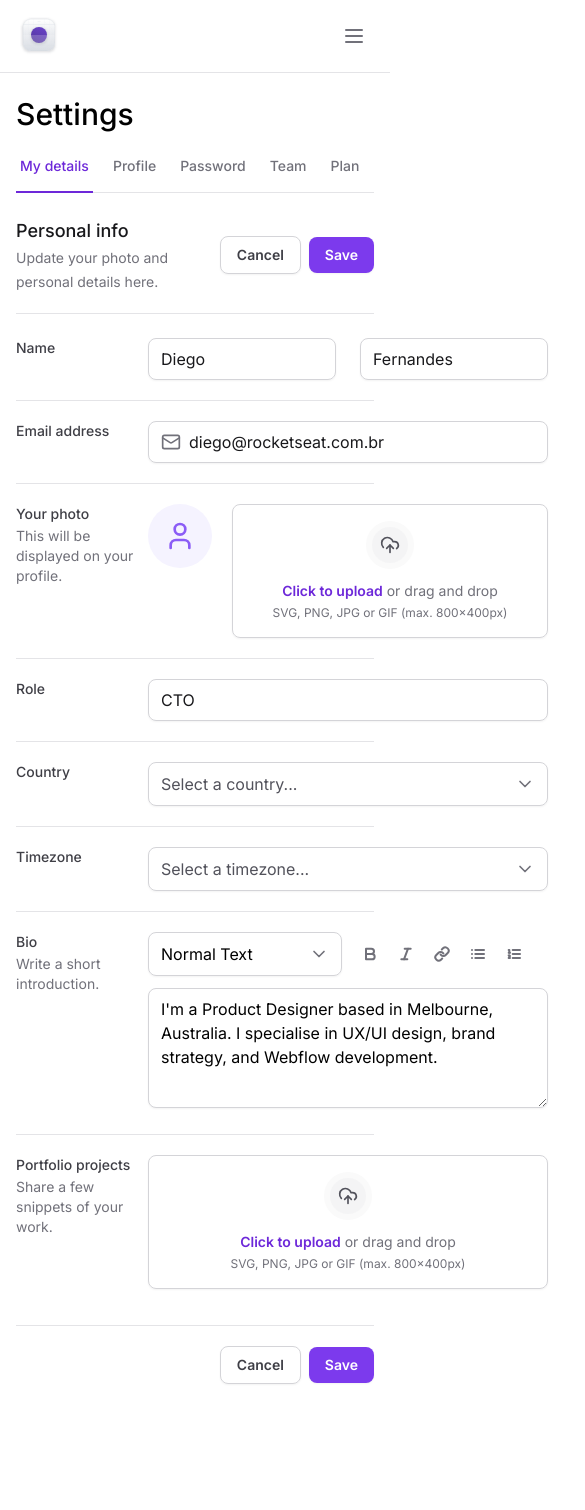
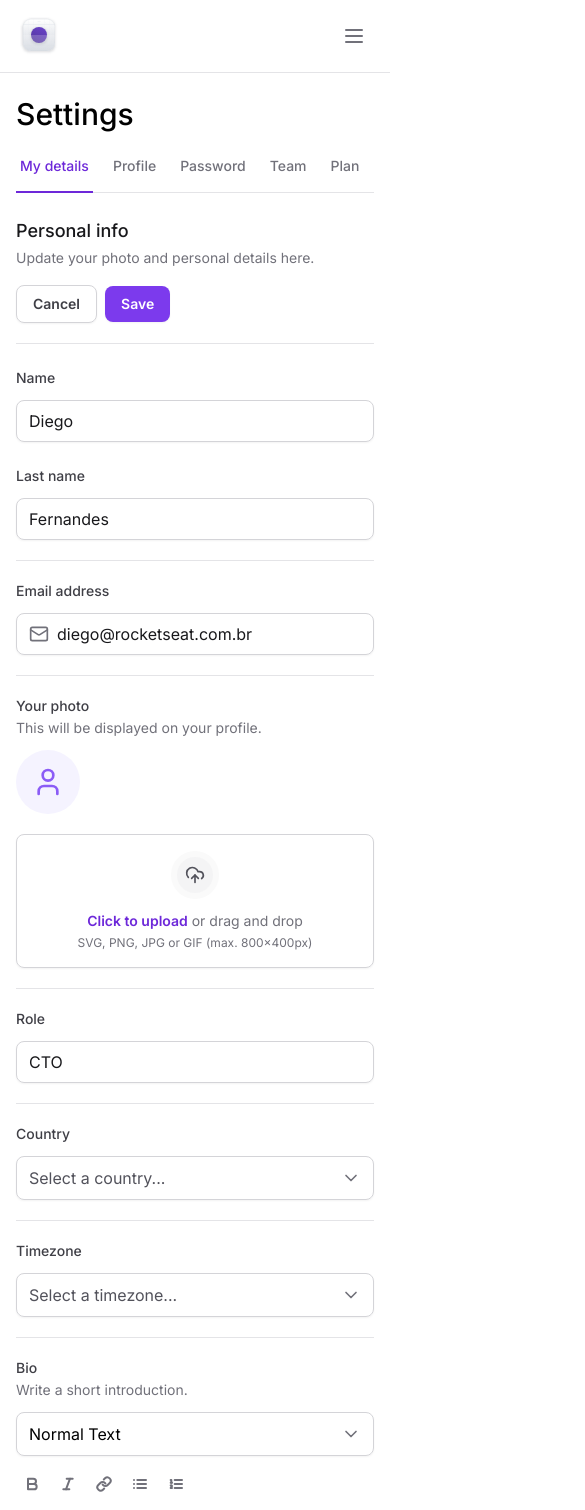
Before and after one commit to matheus-neves/tailwind-next, a Next.js app: page / in a window 390 px wide. Shown: the top 1510 px of the page, 585 px wide, since content can reach past the window. Before the commit the page ends 1432 px from the top, so only its background shows below. Built offline with nearby package versions, Linux system fonts and the light colour scheme.

Commit message:
feat: apply responsiveness to form

```diff
--- a/src/app/page.tsx
+++ b/src/app/page.tsx
@@ -15,7 +15,7 @@
       <SettingsTabs />
 
       <div className="mt-6 flex flex-col">
-        <div className="flex items-center justify-between border-b border-zinc-200 pb-5">
+        <div className="flex flex-col justify-between gap-4 border-b border-zinc-200 pb-5 lg:flex-row lg:items-center">
           <div className="space-y-1">
             <h2 className="text-lg font-medium text-zinc-900">Personal info</h2>
             <span className="text-sm text-zinc-500">
@@ -36,25 +36,34 @@
           id="settings"
           className="mt-6 flex w-full flex-col gap-5 divide-y divide-zinc-200"
         >
-          <div className="grid grid-cols-form gap-3">
+          <div className="flex flex-col gap-3 lg:grid lg:grid-cols-form">
             <label
               htmlFor="firstName"
               className="text-sm font-medium text-zinc-700"
             >
               Name
             </label>
-            <div className="grid grid-cols-2 gap-6">
+            <div className="flex flex-col gap-6 lg:grid lg:grid-cols-2">
               <Input.Root>
                 <Input.Control id="firstName" defaultValue="Diego" />
               </Input.Root>
 
-              <Input.Root>
-                <Input.Control defaultValue="Fernandes" />
-              </Input.Root>
+              <div className="flex flex-col gap-3 lg:block">
+                <label
+                  htmlFor="lastName"
+                  className="text-sm font-medium text-zinc-700 lg:sr-only"
+                >
+                  Last name
+                </label>
+
+                <Input.Root>
+                  <Input.Control id="lastName" defaultValue="Fernandes" />
+                </Input.Root>
+              </div>
             </div>
           </div>
 
-          <div className="grid grid-cols-form gap-3 pt-5">
+          <div className="flex flex-col gap-3 pt-5 lg:grid lg:grid-cols-form">
             <label
               htmlFor="email"
               className="text-sm font-medium text-zinc-700"
@@ -73,7 +82,7 @@
             </Input.Root>
           </div>
 
-          <div className="grid grid-cols-form gap-3 pt-5">
+          <div className="flex flex-col gap-3 pt-5 lg:grid lg:grid-cols-form">
             <label
               htmlFor="photo"
               className="text-sm font-medium text-zinc-700"
@@ -83,14 +92,14 @@
                 This will be displayed on your profile.
               </span>
             </label>
-            <FileInput.Root className="flex items-start gap-5">
+            <FileInput.Root className="flex flex-col gap-5 lg:flex-row lg:items-start">
               <FileInput.ImagePreview />
               <FileInput.Trigger />
               <FileInput.Control />
             </FileInput.Root>
           </div>
 
-          <div className="grid grid-cols-form gap-3 pt-5">
+          <div className="flex flex-col gap-3 pt-5 lg:grid lg:grid-cols-form">
             <label htmlFor="role" className="text-sm font-medium text-zinc-700">
               Role
             </label>
@@ -99,7 +108,7 @@
             </Input.Root>
           </div>
 
-          <div className="grid grid-cols-form gap-3 pt-5">
+          <div className="flex flex-col gap-3 pt-5 lg:grid lg:grid-cols-form">
             <label
               htmlFor="country"
               className="text-sm font-medium text-zinc-700"
@@ -112,7 +121,7 @@
             </Select>
           </div>
 
-          <div className="grid grid-cols-form gap-3 pt-5">
+          <div className="flex flex-col gap-3 pt-5 lg:grid lg:grid-cols-form">
             <label
               htmlFor="timezone"
               className="text-sm font-medium text-zinc-700"
@@ -128,7 +137,7 @@
             </Select>
           </div>
 
-          <div className="grid grid-cols-form gap-3 pt-5">
+          <div className="flex flex-col gap-3 pt-5 lg:grid lg:grid-cols-form">
             <label htmlFor="bio" className="text-sm font-medium text-zinc-700">
               Bio
               <span className="mt-0.5 block text-sm font-normal text-zinc-500">
@@ -136,7 +145,7 @@
               </span>
             </label>
             <div className="space-y-3">
-              <div className="grid grid-cols-2 gap-3">
+              <div className="flex flex-col gap-3 lg:grid lg:grid-cols-2">
                 <Select placeholder="" defaultValue="normal">
                   <SelectItem
                     value="normal"
@@ -172,7 +181,7 @@
             </div>
           </div>
 
-          <div className="grid grid-cols-form gap-3 pt-5">
+          <div className="flex flex-col gap-3 pt-5 lg:grid lg:grid-cols-form">
             <label
               htmlFor="projects"
               className="text-sm font-medium text-zinc-700"
```
